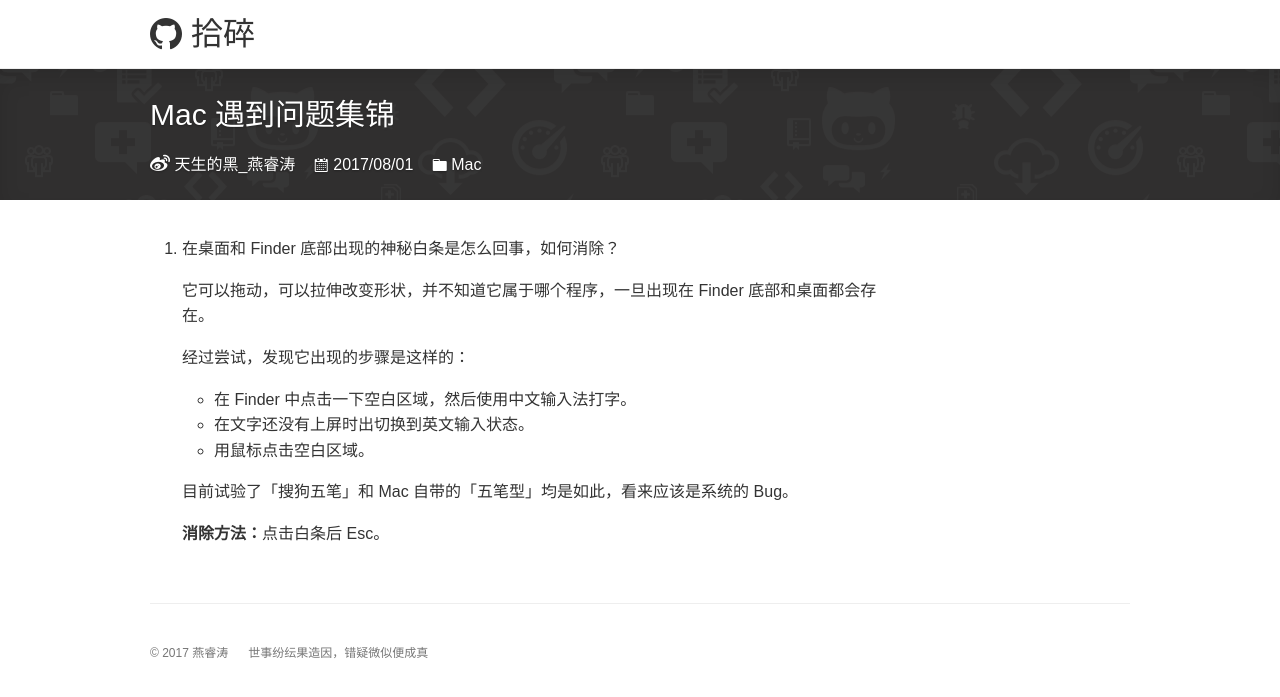
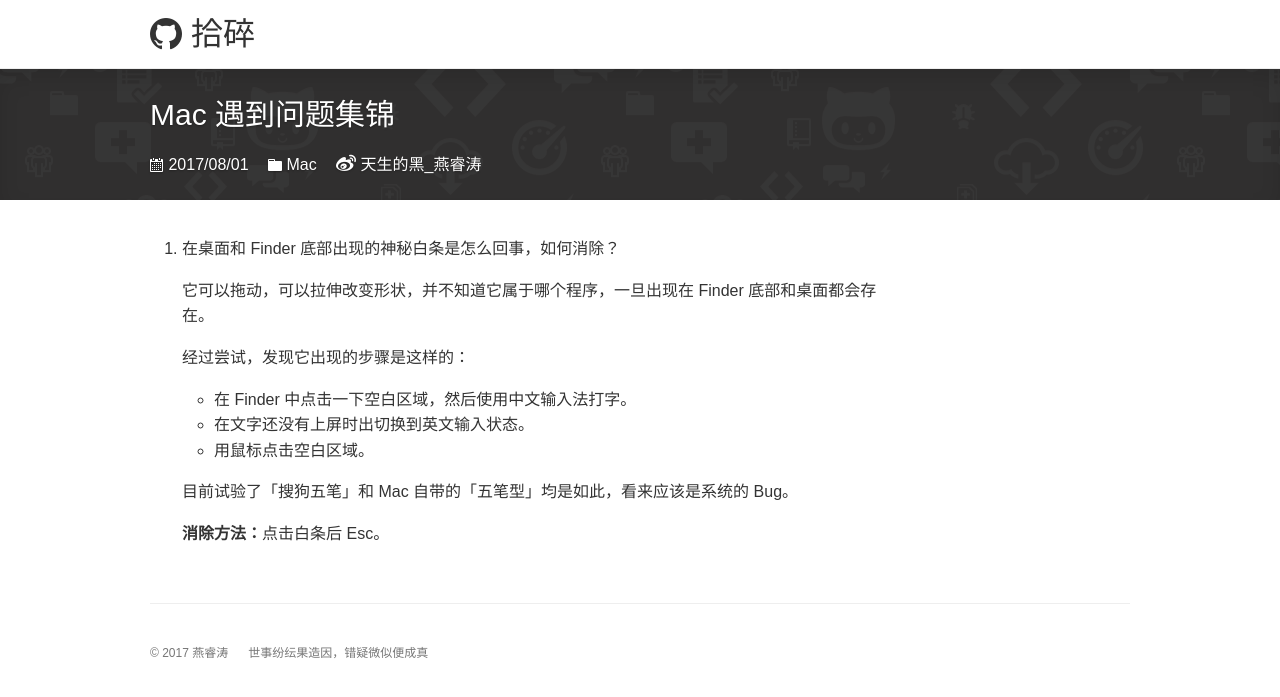
Before and after one commit to rtyan/rtyan.github.io, a Jekyll site: the page built from _posts/2017-08-01-what-mac.md, in a window 1280 px wide. Shown: the top 697 px of the page. Built offline with Jekyll 4.4.1, drawn with Linux system fonts in a browser that asks for light colours; nearby versions of some CDN libraries; library files that are not in the unit come from our copies.

Commit message:
调整文案位置

```diff
--- a/_layouts/post.html
+++ b/_layouts/post.html
@@ -8,12 +8,6 @@ layout: default
       <div class="collection-title">
         <h1 class="collection-header">{{ page.title }}</h1>
         <div class="collection-info">
-          <span class="meta-info">
-              <a href="https://weibo.com/u/5824742984/home" target="_blank">
-                <i class="fa fa-weibo fa-lg" aria-hidden="true"></i>
-                <span class="sr-only"></span>天生的黑_燕睿涛
-              </a>
-          </span>
           {% if page.date %}
           <span class="meta-info">
             <span class="octicon octicon-calendar"></span> {{ page.date | date: "%Y/%m/%d" }}
@@ -25,6 +19,12 @@ layout: default
             {{ cat }}
           </span>
           {% endfor %}
+          <span class="meta-info">
+              <a href="https://weibo.com/u/5824742984/home" target="_blank">
+                <i class="fa fa-weibo fa-lg" aria-hidden="true"></i>
+                <span class="sr-only"></span>天生的黑_燕睿涛
+              </a>
+          </span>
         </div>
       </div>
     </div>
```
